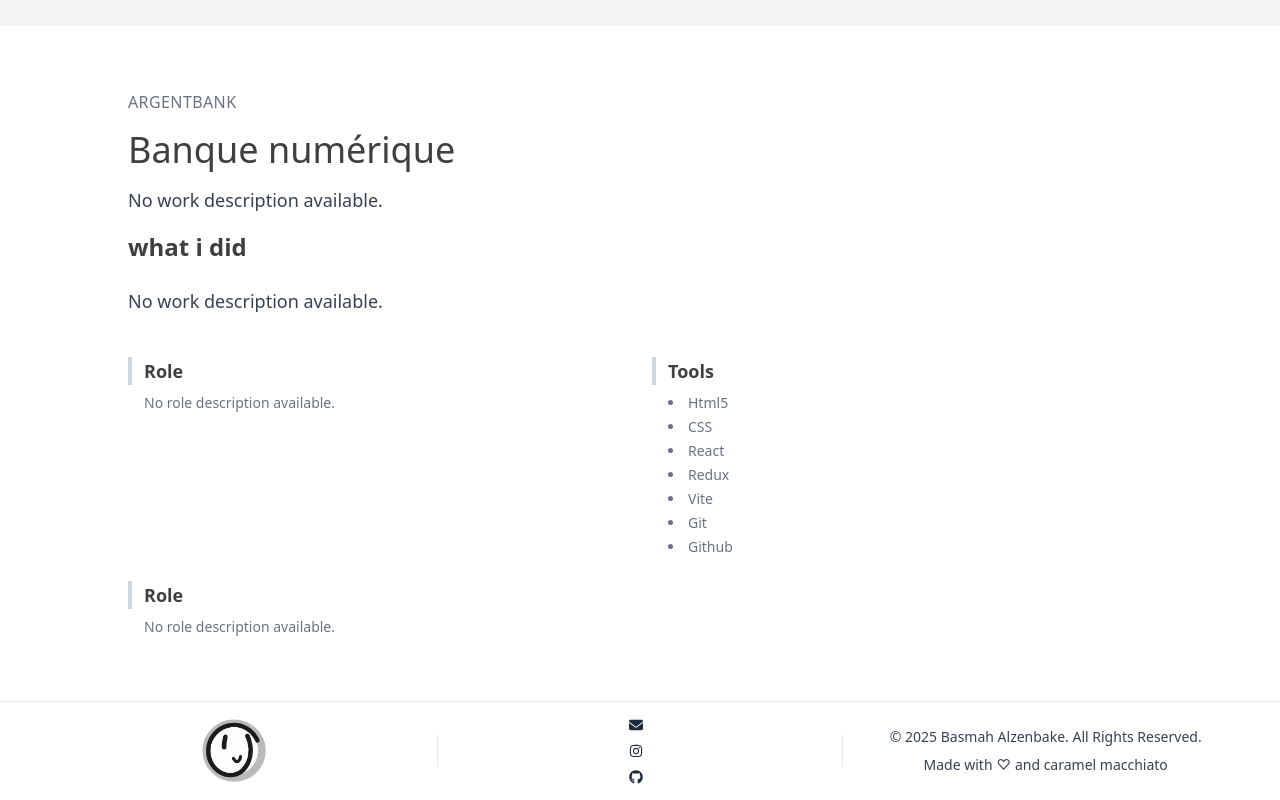
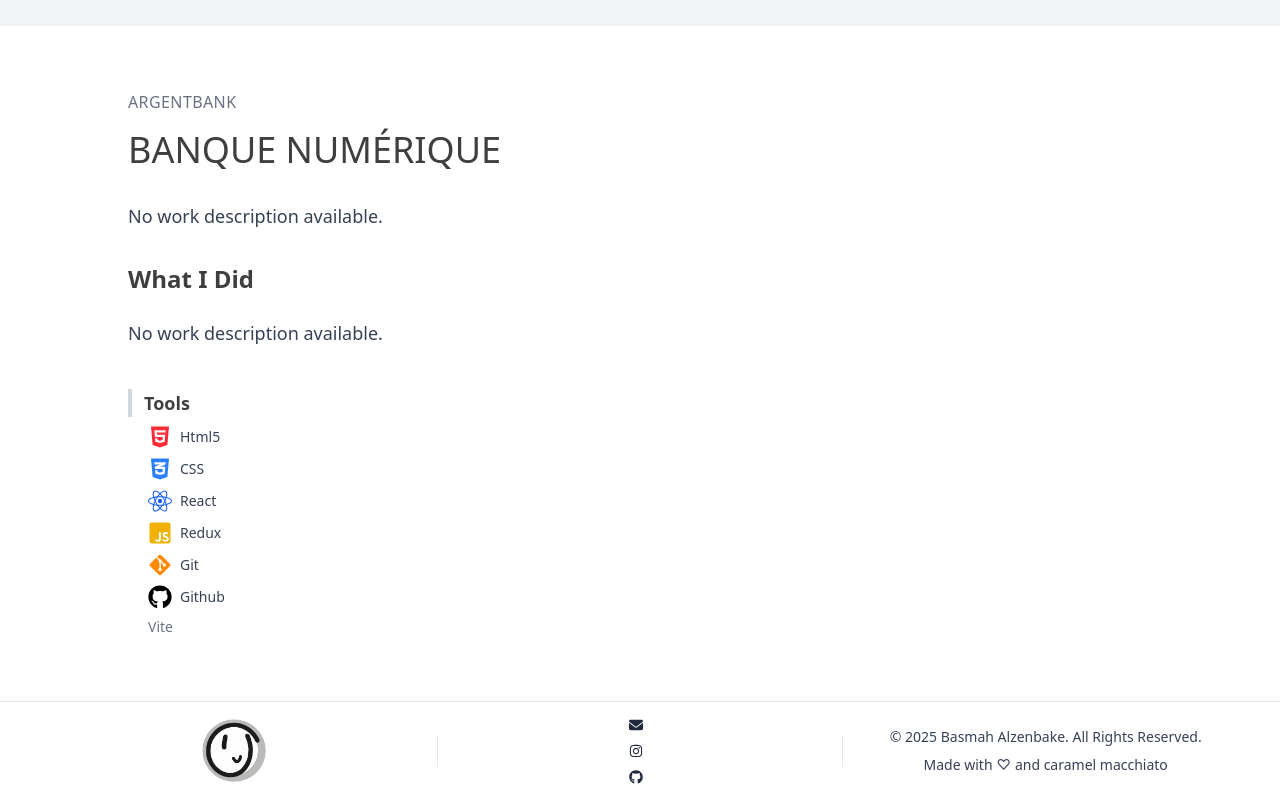
Before and after one commit to Basmahx/my-portfolio, a React (Vite) app: page /projects/argentBank in a window 1280 px wide. Shown: the part 438-1238 px from the top of the page. Built offline with nearby package versions, Linux system fonts and the light colour scheme.

Commit message:
added the icons

```diff
--- a/package.json
+++ b/package.json
@@ -21,6 +21,7 @@
     "framer-motion": "^12.6.5",
     "react": "^19.0.0",
     "react-dom": "^19.0.0",
+    "react-icons": "^5.5.0",
     "react-router-dom": "^7.4.1",
     "tailwindcss": "^4.1.2"
   },
--- a/public/projects.json
+++ b/public/projects.json
@@ -6,7 +6,13 @@
     "description": "Un site mobile-first pour une startup, permettant aux clients de restaurants gastronomiques de précommander leur menu en ligne. Ce service vise à réduire les temps d’attente et à optimiser l’expérience client.",
     "work": "J'ai intégré une maquette mobile-first, en assurant la réactivité et l'accessibilité de l'interface sur tous les types d'écrans. Je me suis concentré sur l'offre d'une expérience utilisateur fluide, en appliquant les meilleures pratiques en matière de design responsive. De plus, j'ai implémenté des animations CSS avec Sass, créant des transitions fluides et des éléments interactifs qui ont renforcé l'attrait visuel et l'engagement. En optimisant soigneusement l'interface, j'ai amélioré l'utilisabilité, garantissant une expérience dynamique et facile à utiliser.",
     "role": "",
-    "tools": ["Html5", "CSS", "SASS", "Git", "Github"],
+    "tools": [
+      { "name": "Html5", "icon": "FaHtml5" },
+      { "name": "CSS", "icon": "FaCss3Alt" },
+      { "name": "SASS", "icon": "FaSass" },
+      { "name": "Git", "icon": "FaGitAlt" },
+      { "name": "Github", "icon": "FaGithub" }
+    ],
     "githubLink": "https://github.com/Basmahx/Ohmyfood",
     "image": "/assets/projects/ohmyfood.png"
   },
@@ -18,13 +24,13 @@
     "work": "Le site souffrait de lenteurs de chargement. J'ai analysé et optimisé le code afin d'améliorer ses performances, avec pour objectif d'accélérer le temps de chargement, d'améliorer la structure du code et d'optimiser le référencement. Cela a impliqué la minification des fichiers CSS et JavaScript, l'implémentation du chargement paresseux des images (lazy loading) et leur optimisation. Ces modifications ont permis de rendre l'interface plus fluide et agréable pour les utilisateurs. De plus, j'ai mis en place un référencement local en ajoutant des informations précises pour améliorer la visibilité du site sur les moteurs de recherche.",
     "role": "",
     "tools": [
-      "Html5",
-      "CSS",
-      "JavaScript",
-      "Lighthouse",
-      "Wave",
-      "Git",
-      "Github"
+      { "name": "Html5", "icon": "FaHtml5" },
+      { "name": "CSS", "icon": "FaCss3Alt" },
+      { "name": "JavaScript", "icon": "FaJsSquare" },
+      { "name": "Git", "icon": "FaGitAlt" },
+      { "name": "Github", "icon": "FaGithub" },
+      { "name": "Lighthouse" },
+      { "name": "Wave" }
     ],
     "githubLink": "https://github.com/Basmahx/ninacarducci.github.io",
     "image": "/assets/projects/ninacarducci.png"
@@ -36,7 +42,14 @@
     "description": "",
     "work": "",
     "role": "",
-    "tools": ["Html", "CSS", "React", "Node.js", "Git", "Github"],
+    "tools": [
+      { "name": "Html", "icon": "FaHtml5" },
+      { "name": "CSS", "icon": "FaCss3Alt" },
+      { "name": "React", "icon": "FaReact" },
+      { "name": "Node.js", "icon": "FaNodeJs" },
+      { "name": "Git", "icon": "FaGitAlt" },
+      { "name": "Github", "icon": "FaGithub" }
+    ],
     "githubLink": "https://github.com/Basmahx/kasa_application_web"
   },
   {
@@ -46,7 +59,15 @@
     "description": "",
     "work": "",
     "role": "",
-    "tools": ["Html5", "CSS", "React", "Redux", "Vite", "Git", "Github"],
+    "tools": [
+      { "name": "Html5", "icon": "FaHtml5" },
+      { "name": "CSS", "icon": "FaCss3Alt" },
+      { "name": "React", "icon": "FaReact" },
+      { "name": "Redux", "icon": "FaJsSquare" },
+      { "name": "Git", "icon": "FaGitAlt" },
+      { "name": "Github", "icon": "FaGithub" },
+      { "name": "Vite" }
+    ],
     "githubLink": [
       "https://github.com/Basmahx/ArgentBank-Frontend",
       "https://github.com/Basmahx/ArgentBank-Backend"
--- a/src/Pages/Landing.jsx
+++ b/src/Pages/Landing.jsx
@@ -24,9 +24,9 @@ const LandingPage = () => {
           </a>
         </div>
       </section>
-      <div className="border border-gray-200 bg-white max-w-full rounded-lg shadow-md overflow-hidden"></div>
+      <div className="border border-gray-100 bg-white max-w-full rounded-lg shadow-md overflow-hidden"></div>
       {/* Project Section (appears after scrolling) */}
-      <section className="text-center my-12 pt-16">
+      <section className="text-center my-12 pt-12 pb-8">
         <div className="flex justify-center mb-1">
           <div className="w-7 h-0.5 bg-gray-900"></div>{" "}
         </div>
--- a/src/Pages/Project.jsx
+++ b/src/Pages/Project.jsx
@@ -1,5 +1,6 @@
 import React, { useEffect, useState } from "react";
 import { useParams } from "react-router-dom";
+import ToolIcon from "../components/ToolIcon"; // Import the icon map
 
 const ProjectPage = () => {
   const { id } = useParams();
@@ -9,7 +10,7 @@ const ProjectPage = () => {
     work: "",
     role: "",
     tools: [],
-    image: "", // Add an image field
+    image: "",
   });
 
   useEffect(() => {
@@ -17,11 +18,10 @@ const ProjectPage = () => {
       try {
         const response = await fetch(`/projects.json`);
         const data = await response.json();
-        console.log("Fetched data:", data); // Debugging
+        console.log("Fetched data:", data);
         const foundProject = data.find((project) => project.id === id);
-        console.log("Found project:", foundProject); // Debugging
+        console.log("Found project:", foundProject);
 
-        // Handle the case where project is not found
         if (foundProject) {
           setProject(foundProject);
         } else {
@@ -31,7 +31,7 @@ const ProjectPage = () => {
             work: "",
             role: "",
             tools: [],
-            image: "", // Add a default image or empty string
+            image: "",
           });
         }
       } catch (error) {
@@ -57,65 +57,47 @@ const ProjectPage = () => {
         <img
           src={project.image}
           alt={project.name}
-          className="max-w-[90%] max-h-[90%] object-contain rounded-lg shadow-lg"
+          className="opacity-0 animate-[fadeIn_1s_ease-in_forwards] max-w-[90%] max-h-[90%] object-contain rounded-lg shadow-lg"
         />
       </div>
-      <div className="px-4 sm:px-6 lg:px-16 pt-16  pb-16 space-y-12 max-w-6xl mx-auto">
+      <div className="px-4 sm:px-6 lg:px-16 pt-16 pb-16 space-y-12 max-w-6xl mx-auto">
         <div className="text-left space-y-4">
           <p className="text-gray-500 text-sm sm:text-base font-medium uppercase tracking-wide">
             {project.name}
           </p>
-          <h1 className="text-2xl sm:text-3xl md:text-4xl  font-medium text-gray-800">
+          <h1 className="text-2xl sm:text-3xl md:text-4xl uppercase pb-4 font-medium text-gray-800">
             {project.title || "title not available."}
           </h1>
-          <p className="text-gray-700 text-base sm:text-lg leading-relaxed">
+          <p className="text-gray-700 text-base sm:text-lg pb-4 leading-relaxed">
             {project.description || "No work description available."}
           </p>
+
           <section className="space-y-6">
             <h2 className="text-xl sm:text-2xl font-semibold text-gray-800">
-              what i did
+              What I Did
             </h2>
             <p className="text-gray-700 text-base sm:text-lg leading-relaxed">
               {project.work || "No work description available."}
             </p>
           </section>
+
           <section className="space-y-8 pt-6">
-            {/* Section Block */}
             <div className="grid gap-6 sm:grid-cols-2">
               <div className="sm:col-span-1 space-y-2">
                 <h3 className="text-lg font-semibold text-gray-800 border-l-4 pl-3 border-gray-300">
-                  Role
+                  Tools
                 </h3>
-                <p className="text-sm pl-4 text-gray-500">
-                  {project.role || "No role description available."}
-                </p>
-              </div>
-              {/* Displaying tools only if there are any */}
-              <div className="sm:col-span-1 space-y-2">
-                {project.tools &&
-                Array.isArray(project.tools) &&
-                project.tools.length > 0 ? (
-                  <>
-                    <h3 className="text-lg font-semibold text-gray-800 border-l-4 pl-3 border-gray-300">
-                      Tools
-                    </h3>
-                    <ul className="list-disc list-inside text-sm pl-4 text-gray-500 space-y-1">
-                      {project.tools.map((tool, index) => (
-                        <li key={index}>{tool}</li>
-                      ))}
-                    </ul>
-                  </>
-                ) : (
-                  <p>No tools available</p>
-                )}
-              </div>
-              <div className="sm:col-span-1 space-y-2">
-                <h3 className="text-lg font-semibold text-gray-800 border-l-4 pl-3 border-gray-300">
-                  Role
-                </h3>
-                <p className="text-sm pl-4 text-gray-500">
-                  {project.role || "No role description available."}
-                </p>
+                <div className="flex flex-wrap gap-4">
+                  <ul className="list-disc pl-5 space-y-2">
+                    {" "}
+                    {/* Add ul element with appropriate styling */}
+                    {project.tools.map((tool, index) => (
+                      <li key={index} className="flex items-center space-x-2">
+                        <ToolIcon tool={tool} />
+                      </li>
+                    ))}
+                  </ul>
+                </div>
               </div>
             </div>
           </section>
--- /dev/null
+++ b/src/components/ToolIcon.jsx
@@ -0,0 +1,40 @@
+import {
+  FaHtml5,
+  FaCss3Alt,
+  FaReact,
+  FaJsSquare,
+  FaGitAlt,
+  FaGithub,
+  FaSass,
+  FaNodeJs,
+} from "react-icons/fa";
+
+// The iconMap containing all the tool names and corresponding icons and colors
+export const iconMap = {
+  FaHtml5: { component: FaHtml5, color: "text-red-500" },
+  FaCss3Alt: { component: FaCss3Alt, color: "text-blue-500" },
+  FaReact: { component: FaReact, color: "text-blue-600" },
+  FaJsSquare: { component: FaJsSquare, color: "text-yellow-500" },
+  FaGitAlt: { component: FaGitAlt, color: "text-orange-400" },
+  FaGithub: { component: FaGithub, color: "text-black" },
+  FaSass: { component: FaSass, color: "text-pink-500" },
+  FaNodeJs: { component: FaNodeJs, color: "text-green-500" },
+};
+
+const ToolIcon = ({ tool }) => {
+  // Look up the tool in the iconMap using the "icon" key from JSON
+  const toolData = iconMap[tool.icon]; // tool.icon should match the keys like 'FaHtml5'
+  const Icon = toolData?.component;
+  const color = toolData?.color || "text-gray-500";
+
+  return Icon ? (
+    <div className="flex items-center space-x-2">
+      <Icon className={`text-2xl ${color}`} />
+      <span className="text-sm text-gray-700">{tool.name}</span>
+    </div>
+  ) : (
+    <span className="text-sm text-gray-500">{tool.name}</span>
+  );
+};
+
+export default ToolIcon;
--- a/src/index.css
+++ b/src/index.css
@@ -28,3 +28,12 @@ h5,
 h6 {
   color: #3f3f3f;
 }
+
+@keyframes fadeIn {
+  0% {
+    opacity: 0;
+  }
+  100% {
+    opacity: 1;
+  }
+}
```
Also changed, not shown: src/Pages/About.jsx (+6 -4 lines), 1 other file (tests, documents, lock files or other folders).
